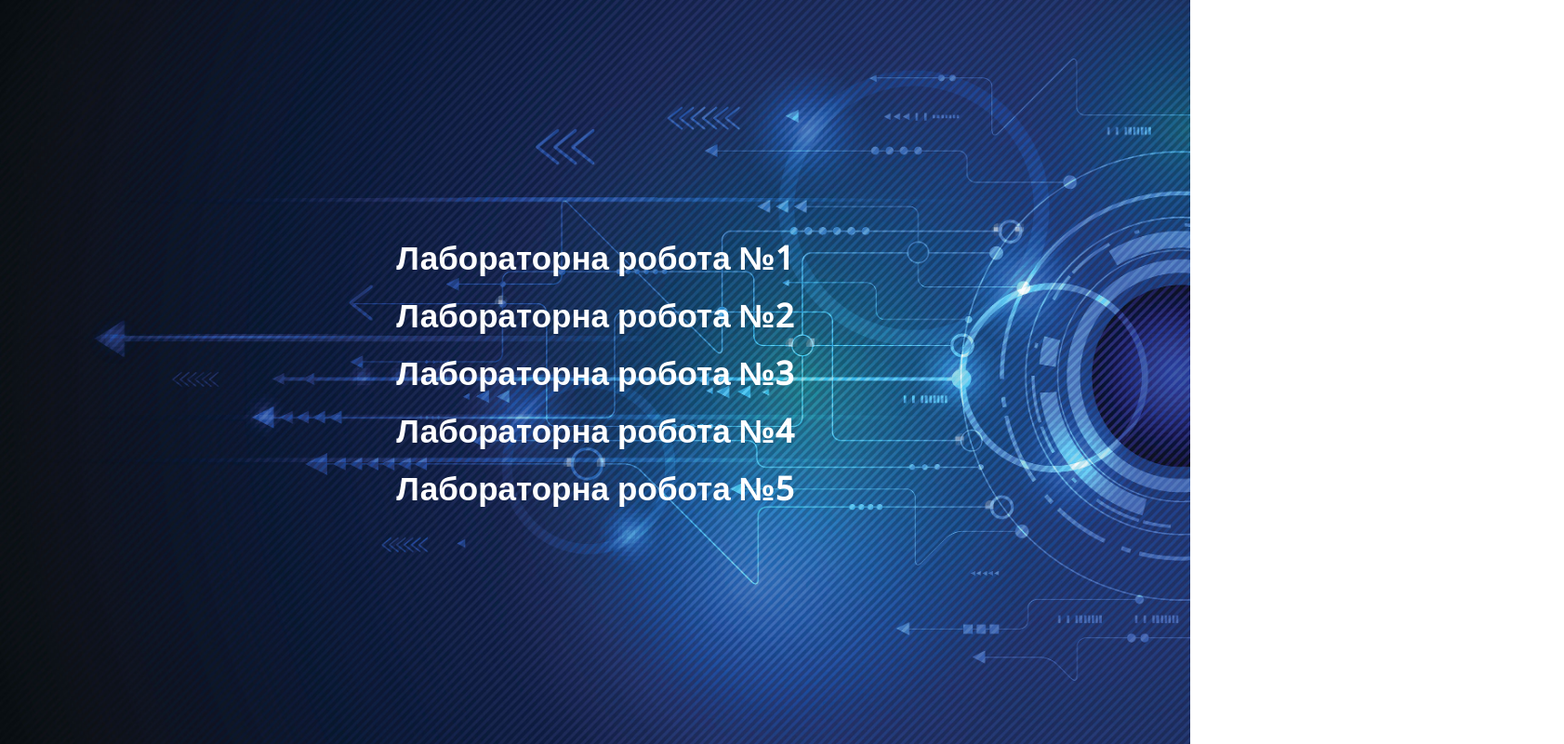
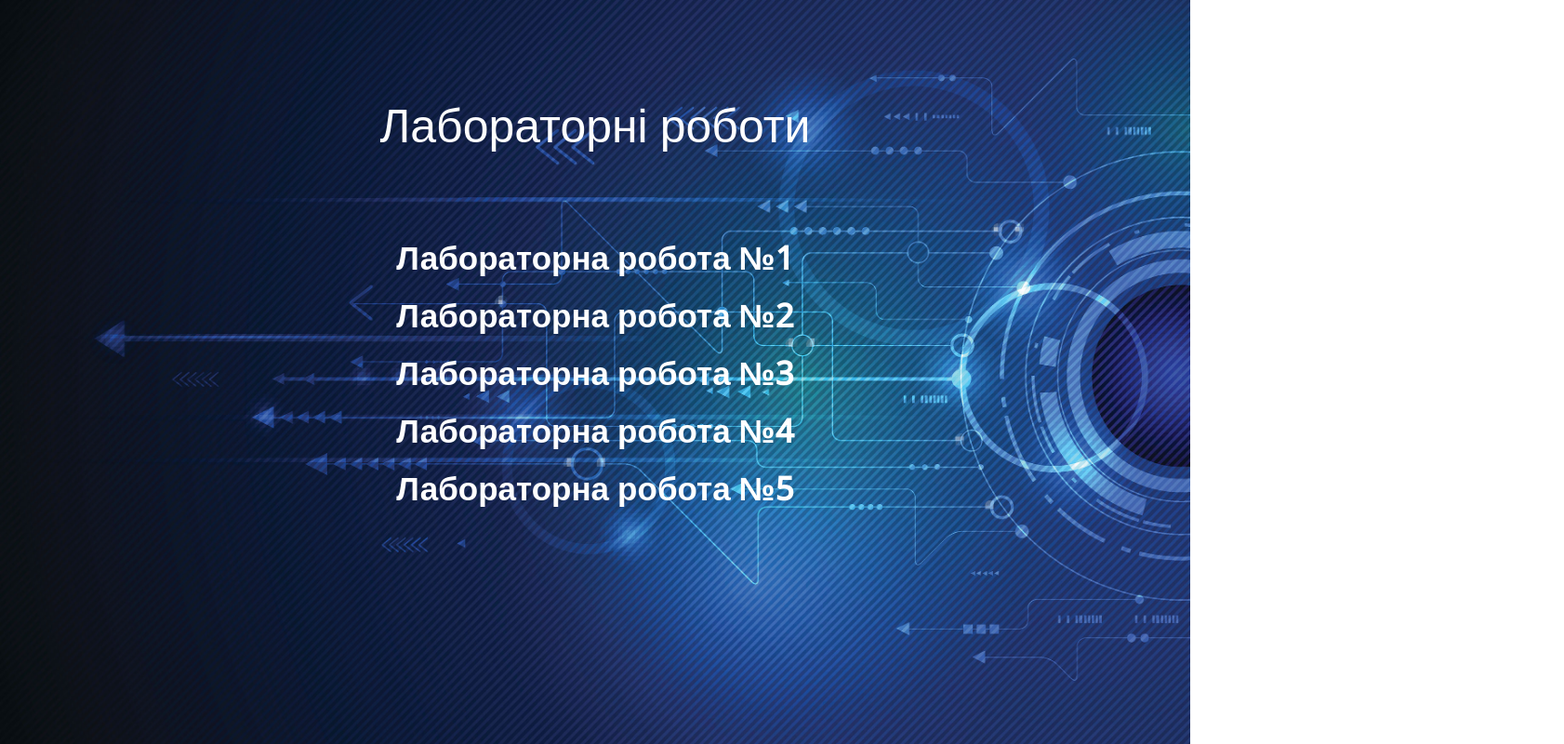
Before and after one commit to Lizok7/Lizok_Bondarenko, a plain HTML site: page labs.html in a window 1280 px wide. Shown: the whole page at 93% size, 1682 px wide, since content can reach past the window. Drawn offline with nearby package versions, Linux system fonts and the light colour scheme.

Commit message:
редагування

```diff
--- a/style_1.css
+++ b/style_1.css
@@ -16,7 +16,7 @@ body {
     position: absolute;
     font-size: 35px;
     top: 700px;
-    left: 2000px;
+    left: 1900px;
     transform: translate(-50%, -50%);
     color:#fff;
     font-weight: 700;
@@ -25,8 +25,9 @@ body {
     position: absolute;
     top:200px;
     left: 300px;
-    width: 50px;
-    height: 25px;
+    width: 600px;
+    height: 600px;
+
 }
 .telegram a {
     color: #fff;
@@ -34,8 +35,8 @@ body {
     transition: color 0.3s linear;
     position: absolute;
     font-size: 35px;
-    top: 775px;
-    left: 1900px;
+    top: 820px;
+    left: 1760px;
     font-weight: 700;
 }
 
--- a/style_2.css
+++ b/style_2.css
@@ -14,11 +14,9 @@ body {
 }
 
 .text-container {
-    position: absolute;
-    top: 100px;
-    left: 1538px;
-    transform: translate(-50%, -50%);
-    color:#fff
+    padding-top: 50px;
+    color: #fff;
+    font-size: 50px;
 }
 
 .text-container p {
--- a/style_3.css
+++ b/style_3.css
@@ -14,11 +14,9 @@ body {
 }
 
 .text-container {
-    position: absolute;
-    top: 100px;
-    left: 1538px;
-    transform: translate(-50%, -50%);
-    color:#fff
+    padding-top: 50px;
+    color: #fff;
+    font-size: 50px;
 }
 
 .text-container p {
--- a/style_4.css
+++ b/style_4.css
@@ -13,11 +13,8 @@ body {
     text-align: center;
 }
 .text-container {
-    position: absolute;
-    top: 100px;
-    left: 1530px;
-    transform: translate(-50%, -50%);
-    color:#fff;
+    padding-top: 50px;
+    color: #fff;
     font-size: 50px;
 }
 .urls {
--- a/style_lb_1.css
+++ b/style_lb_1.css
@@ -4,7 +4,7 @@ body {
     padding: 0;
     background: #fff url('bg.jpg') no-repeat center center fixed;
     background-size: cover;
-    height: 100vh;
+    height:100vh;
     display: flex;
     justify-content: center;
     align-items: center;
@@ -17,7 +17,6 @@ form {
     border-radius: 10px;
     box-shadow: 0 0 10px rgba(0, 0, 0, 0.2);
     text-align: center;
-    transform: scale(1.7);
     position: relative;
 }
 
@@ -46,7 +45,7 @@ input[type="text"],
 input[type="email"],
 input[type="password"],
 select {
-    width: 100%;
+    width: calc(100% - 15px);
     padding: 10px;
     margin: 0 auto;
     border: none;
```
Also changed, not shown: about.html (+4 -2 lines).
